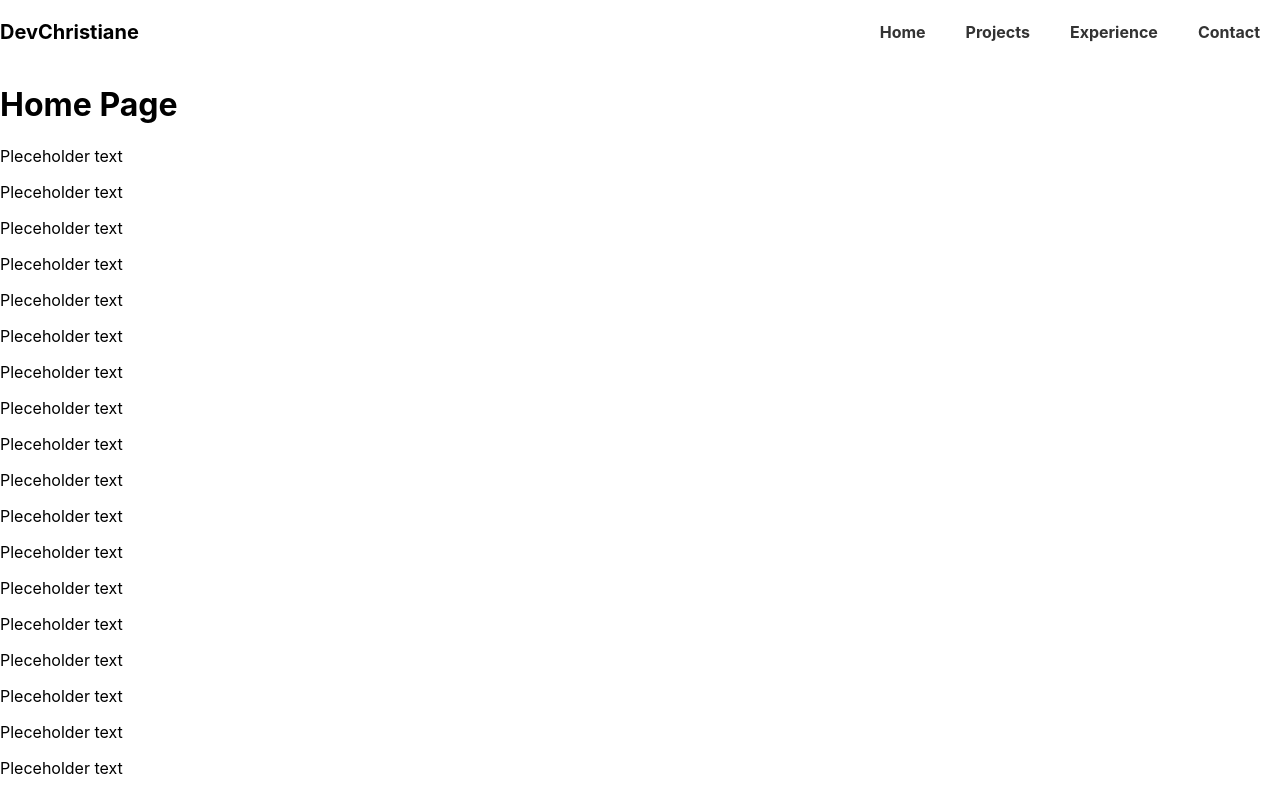
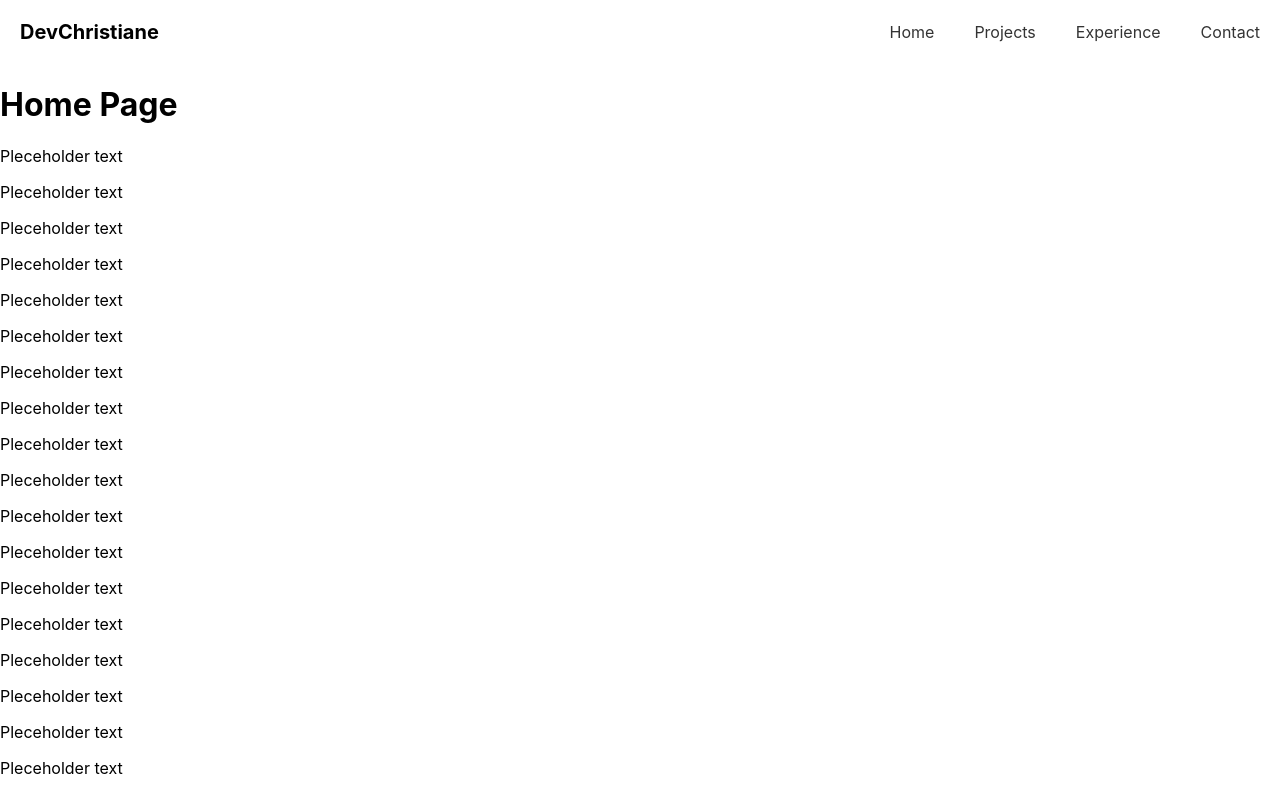
Before and after one commit to cdragvik/christiane, a React (Create React App) app: page / in a window 1280 px wide. Shown: the top 796 px of the page. Built offline with nearby package versions, Linux system fonts and the light colour scheme.

Commit message:
Hamburger menu in column, and moved upwards

```diff
--- a/src/components/Header.js
+++ b/src/components/Header.js
@@ -15,7 +15,7 @@ const HeaderContainer = styled.header`
 const Logo = styled.div`
   font-size: 20px;
   font-weight: bold;
-  margin-right: 20px; /* Adjust margin as needed */
+  margin-left: 20px;
 `;
 
 const Navigation = styled.nav`
@@ -34,7 +34,6 @@ const Navigation = styled.nav`
   a {
     text-decoration: none;
     color: #333333;
-    font-weight: bold;
     transition: color 0.3s ease;
 
     &:hover {
@@ -46,12 +45,22 @@ const Navigation = styled.nav`
     display: ${({ open }) => (open ? 'flex' : 'none')};
     flex-direction: column;
     position: absolute;
-    top: 80px; /* Adjust top position as needed */
+    top: 50px;
     right: 0;
-    background-color: #ffffff; /* Adjust background color as needed */
+    background-color: #ffffff;
     width: 100%;
     padding: 20px;
-    z-index: 999; /* Ensure the menu appears above other content */
+    z-index: 999;
+
+    ul{
+        display: flex;
+        flex-direction: column;
+        align-items: center;
+    }
+
+    li{
+        margin: 20px 0;
+    }
   }
 `;
 
```
